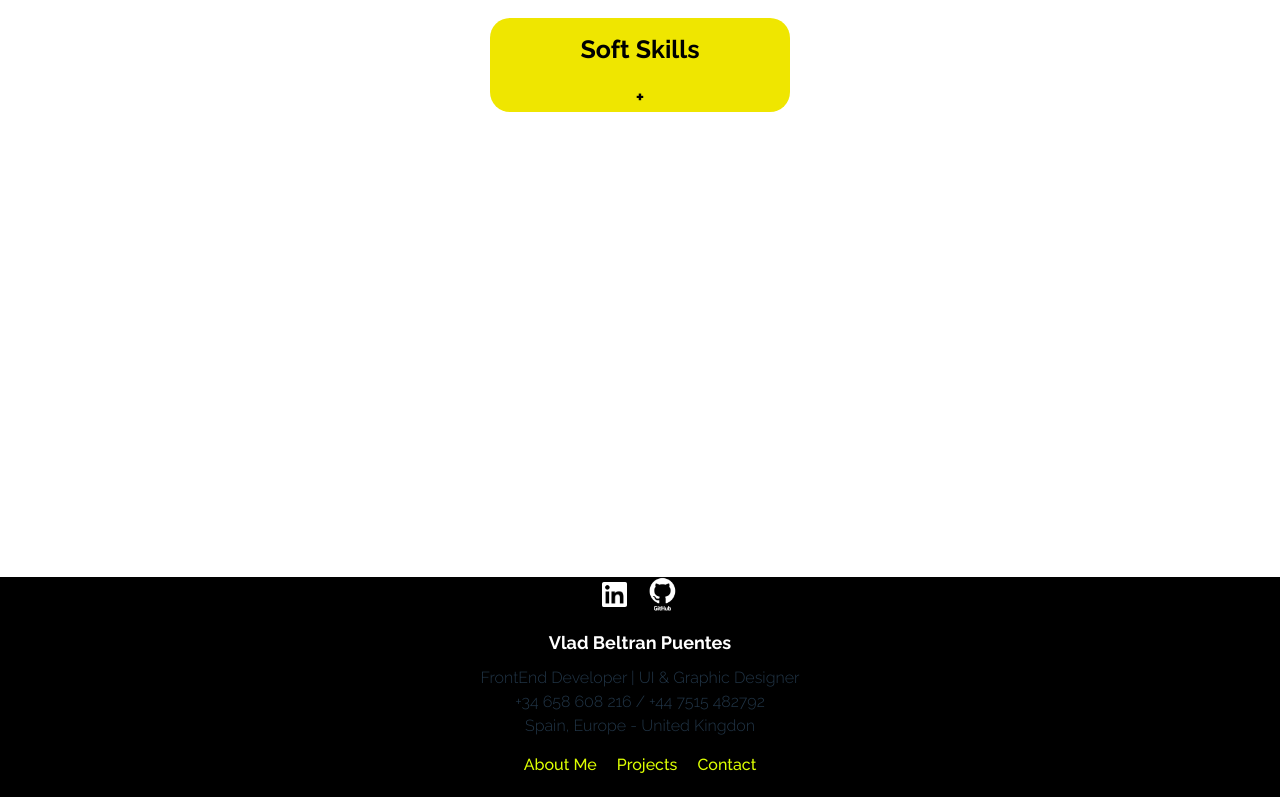
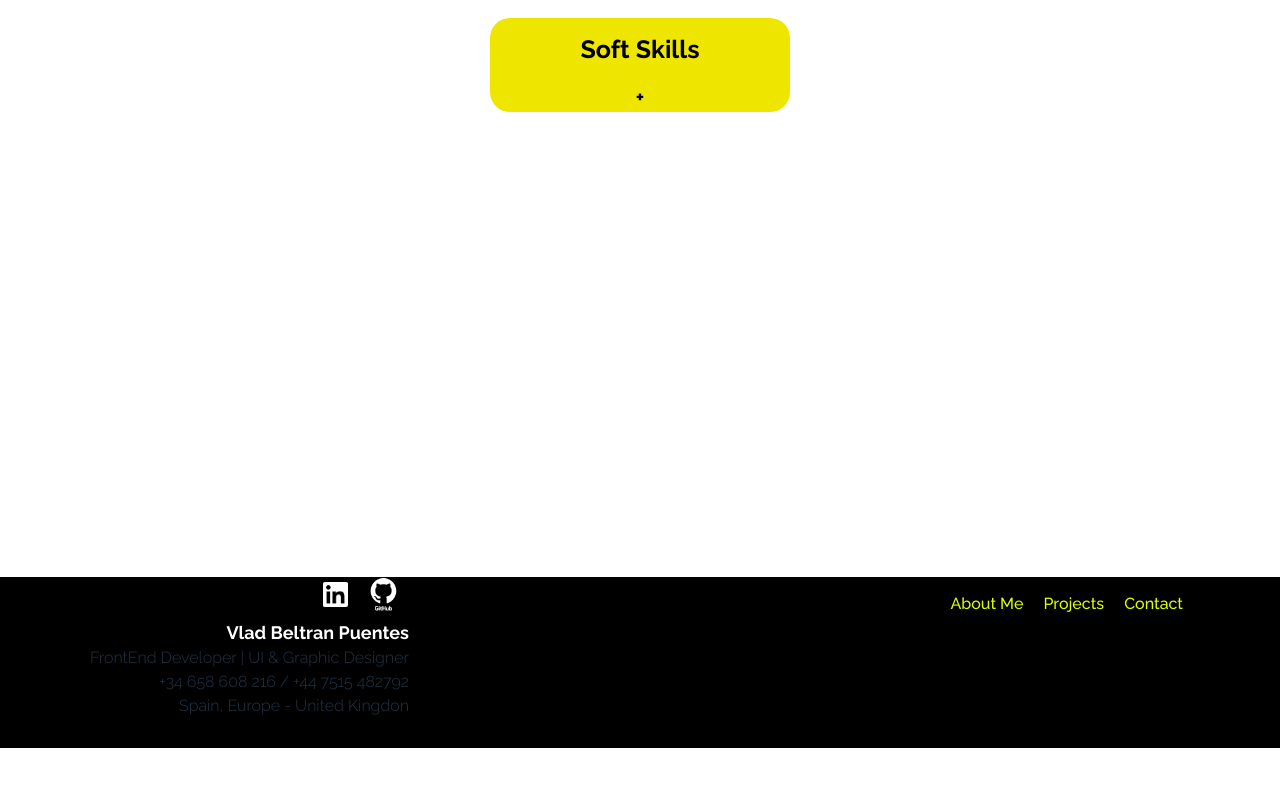
Before and after one commit to puentes-studio/myapp, a React (Vite) app: page /about in a window 1280 px wide. Shown: the part 799-1596 px from the top of the page. After the commit the page ends 1547 px from the top, so only its background shows below. Built offline with nearby package versions, Linux system fonts and the light colour scheme.

Commit message:
footer screen and mobile

```diff
--- a/src/components/footer/Footer.css
+++ b/src/components/footer/Footer.css
@@ -31,6 +31,12 @@
   color: rgb(45, 245, 238);
 }
 
+.container-footer-screen {
+  display: flex;
+  flex-direction: column;
+  align-items: center;
+}
+
 .footer-title {
   margin: 10px;
   font-size: 18px;
@@ -59,3 +65,21 @@
 .github-size {
   height: 35px;
 }
+@media screen and (min-width: 768px) {
+  .footer-wrapper {
+    flex-direction: row;
+    align-items: flex-start;
+    padding: 0 20px 30px 90px;
+  }
+  .container-footer-screen {
+    align-items: flex-end;
+  }
+
+  .footer-title {
+    margin: 0;
+  }
+
+  .footer-list {
+    margin: 0 62px;
+  }
+}
--- a/src/components/footer/Footer.jsx
+++ b/src/components/footer/Footer.jsx
@@ -7,6 +7,7 @@ const Footer = () => {
   return (
     <>
       <div className="footer-wrapper">
+        <div className="container-footer-screen">
           <div className="social-icons">
             <a href="" target="_blank">
               <img className="linkedin-size" src={Linkedin} alt="LinkedIn" />
@@ -19,9 +20,11 @@ const Footer = () => {
           <p className="footer-description">
             FrontEnd Developer | UI & Graphic Designer
           </p>
-
-        <p className="footer-description">+34 658 608 216 / +44 7515 482792</p>
+          <p className="footer-description">
+            +34 658 608 216 / +44 7515 482792
+          </p>
           <p className="footer-description">Spain, Europe - United Kingdon</p>
+        </div>
 
         <ul className="footer-list">
           <li>
```
Lines whose indentation alone changed are shown as unchanged.
